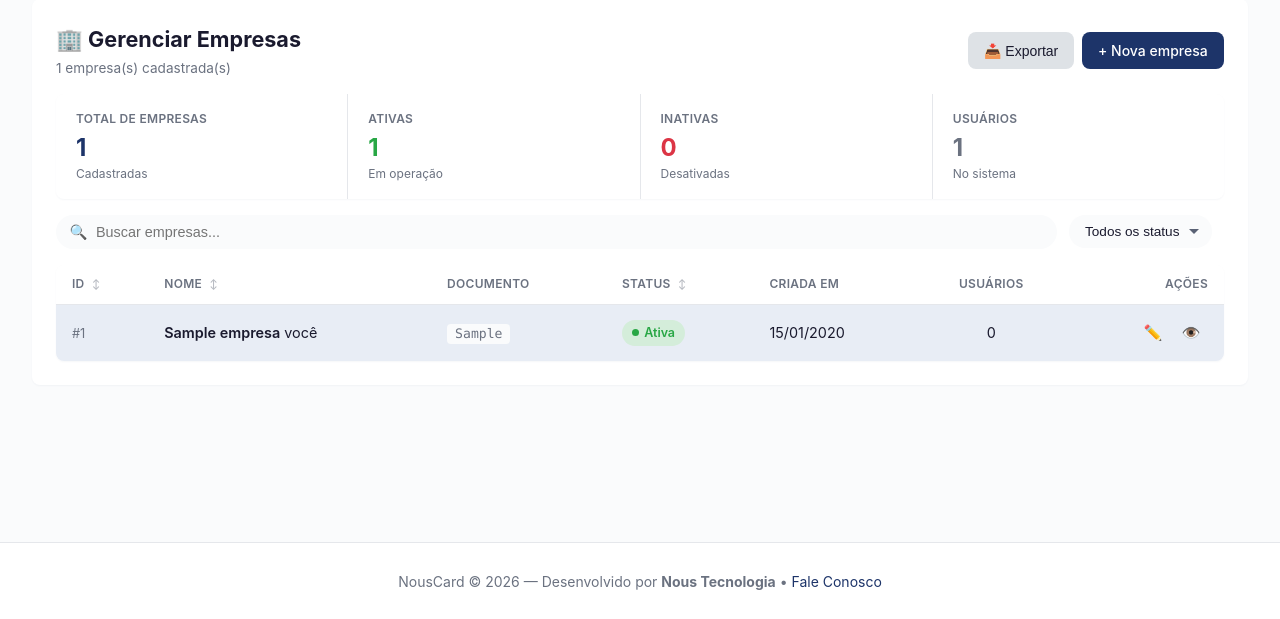
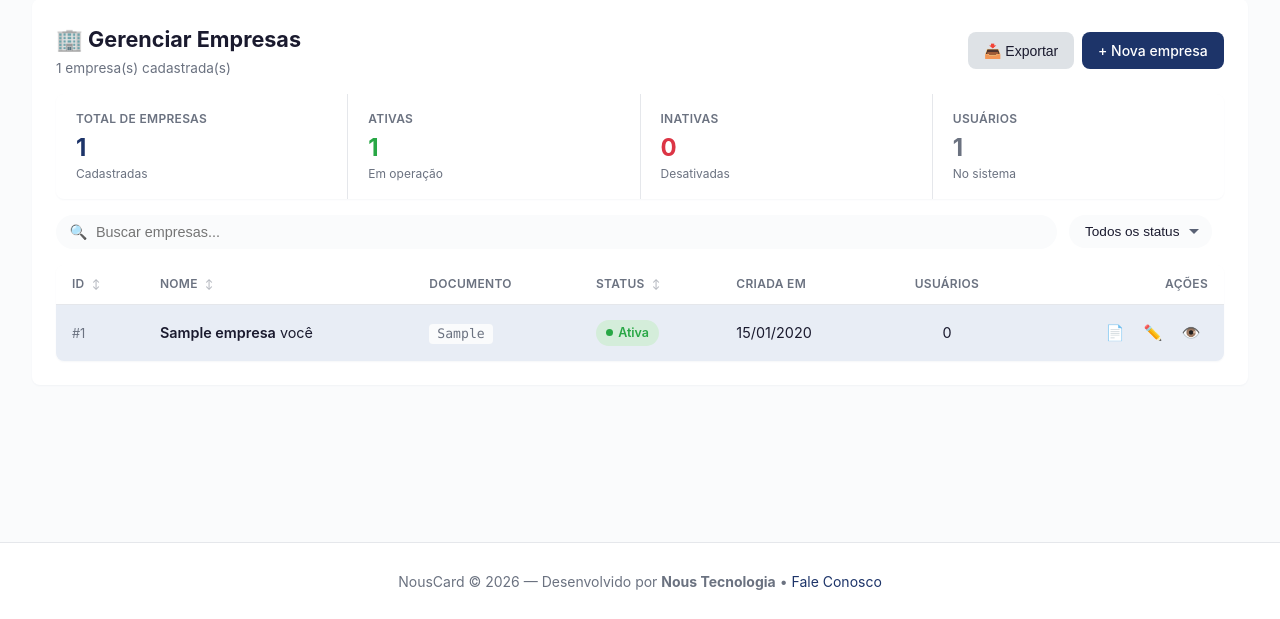
Before and after one commit to WilsonNous/NousCard, a Flask app: page /empresas/ in a window 1280 px wide. Shown: the part 181-800 px from the top of the page. Run offline with Flask 3, Linux system fonts and the light colour scheme; a user stored in the database is signed in; tables that the repository leaves empty hold one stand-in row (values such as "Sample post").

Commit message:
Update empresas_listar.html

```diff
--- a/templates/empresas_listar.html
+++ b/templates/empresas_listar.html
@@ -254,6 +254,15 @@
     .action-icon.view:hover { color: var(--text); background: var(--gray-light); }
     .action-icon.delete:hover { color: var(--error); background: var(--error-bg); }
 
+    /* ✅ NOVO: Botão de Contratos na tabela */
+    .action-icon.contratos {
+        color: var(--primary);
+    }
+    .action-icon.contratos:hover {
+        color: white;
+        background: var(--primary);
+    }
+
     /* Paginação */
     .nc-pagination {
         display: flex;
@@ -450,6 +459,12 @@
                             <td style="text-align:center;">{{ e.total_usuarios | default(0) }}</td>
                             <td>
                                 <div class="actions-cell">
+                                    <!-- ✅ NOVO: Botão de Contratos -->
+                                    <a href="{{ url_for('empresas.listar_contratos', empresa_id=e.id) }}"
+                                       class="action-icon contratos"
+                                       title="Gerenciar Contratos"
+                                       aria-label="Contratos de {{ e.nome | e }}">📄</a>
+
                                     <a href="{{ url_for('empresas.editar_empresa', empresa_id=e.id) }}"
                                        class="action-icon edit" title="Editar" aria-label="Editar {{ e.nome | e }}">✏️</a>
                                     <a href="{{ url_for('empresas.empresa_detalhe', empresa_id=e.id) }}"
```
